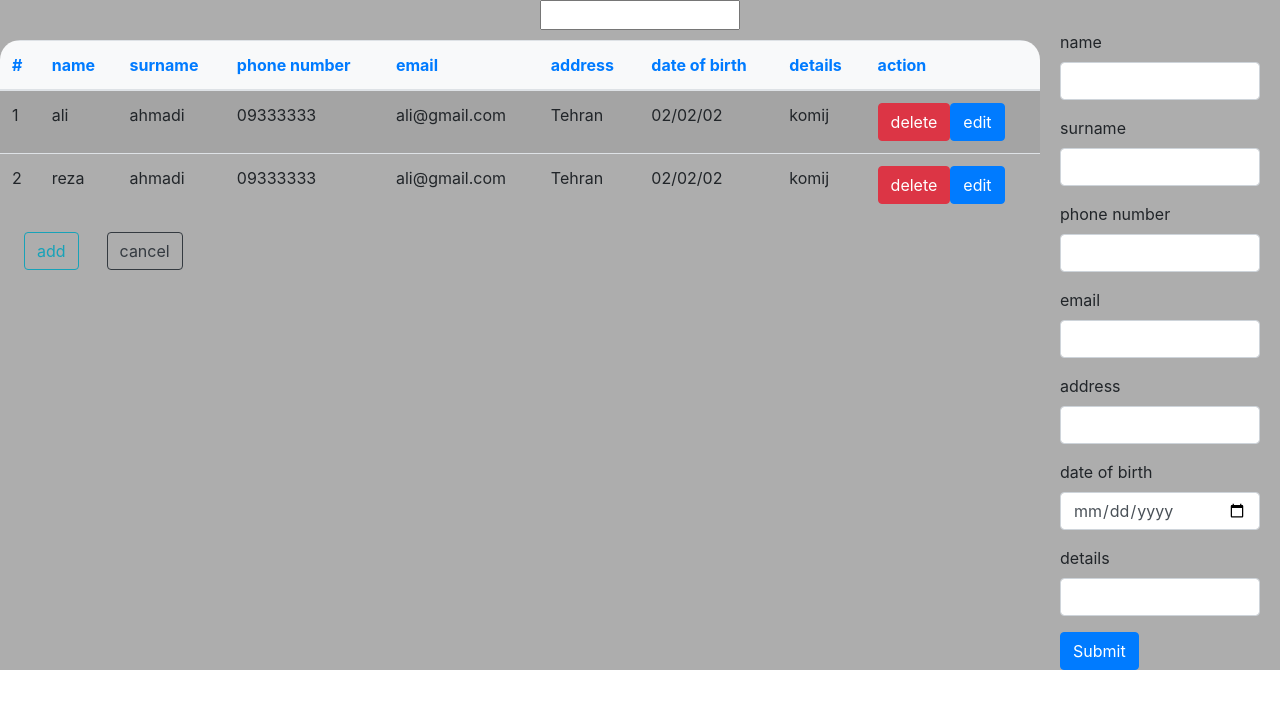
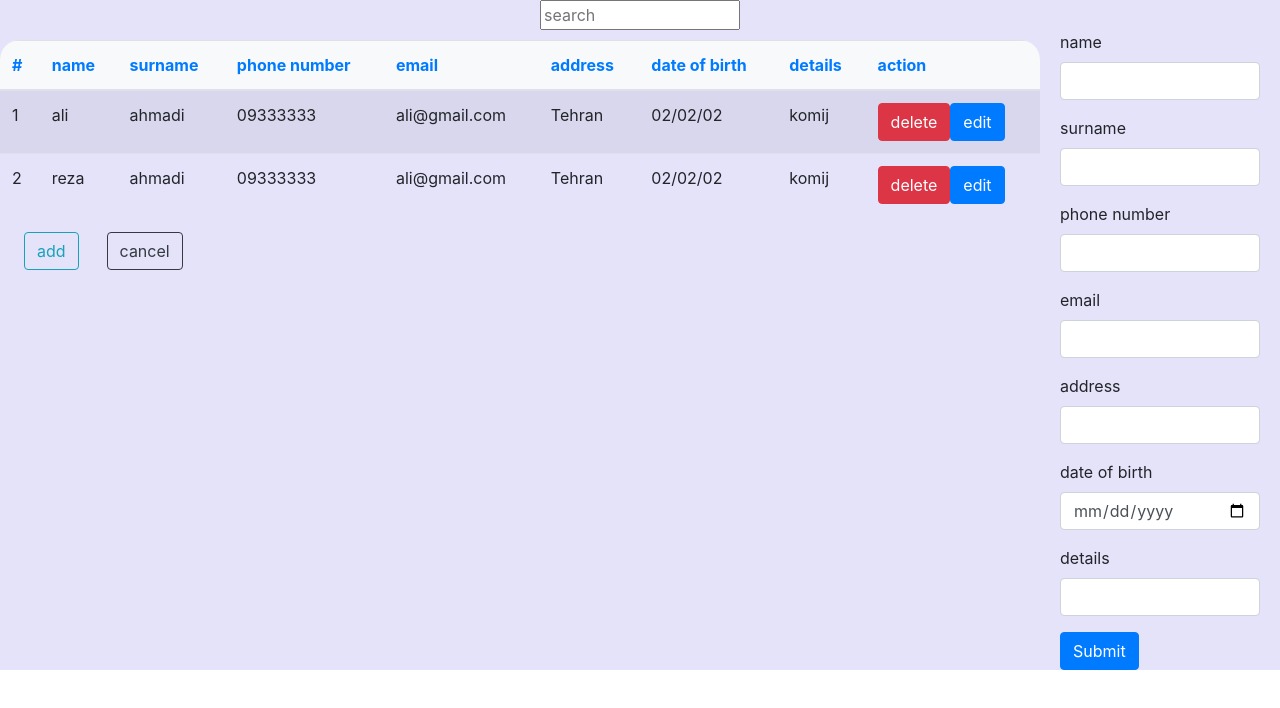
Before and after one commit to rouzbeh-hatamy/React-cc-phone-book, a React (Create React App) app: page / in a window 1280 px wide. Shown: the top 708 px of the page. Built offline with nearby package versions, Linux system fonts and the light colour scheme.

Commit message:
change style master

```diff
--- a/public/index.html
+++ b/public/index.html
@@ -1,12 +1,14 @@
 <!DOCTYPE html>
 <html lang="en">
-
   <head>
     <meta charset="utf-8" />
     <link rel="icon" href="%PUBLIC_URL%/favicon.ico" />
     <meta name="viewport" content="width=device-width, initial-scale=1" />
     <meta name="theme-color" content="#000000" />
-  <meta name="description" content="Web site created using create-react-app" />
+    <meta
+      name="description"
+      content="Web site created using create-react-app"
+    />
     <link rel="apple-touch-icon" href="%PUBLIC_URL%/logo192.png" />
     <!--
       manifest.json provides metadata used when your web app is installed on a
@@ -22,7 +24,7 @@
       work correctly both with client-side routing and a non-root public URL.
       Learn how to configure a non-root public URL by running `npm run build`.
     -->
-  <title>React App</title>
+    <title>React Phone Book</title>
   </head>
 
   <body>
@@ -39,5 +41,4 @@
       To create a production bundle, use `npm run build` or `yarn build`.
     -->
   </body>
-
 </html>
--- a/src/components/bookContainer/Container.jsx
+++ b/src/components/bookContainer/Container.jsx
@@ -37,7 +37,7 @@ class Container extends Component {
         let filtered = this.state.contacts.filter(item => item.name.toLowerCase().startsWith(this.state.search.toLowerCase()))
         return (
             <div className="root">
-                <input type="text" name="search" onChange={this.handelChange} value={search} />
+                <input type="text" name="search" onChange={this.handelChange} value={search} placeholder="search" />
                 <div className="all">
                     <Table contacts={filtered} />
                     <Form />
--- a/src/components/bookContainer/styleContainer.scss
+++ b/src/components/bookContainer/styleContainer.scss
@@ -2,7 +2,7 @@
   display: flex;
 }
 .root {
-  background-color: #adadad;
+  background-color: #e5e3fa;
   display: flex;
   flex-direction: column;
   input {
```
Lines whose indentation alone changed are shown as unchanged.
